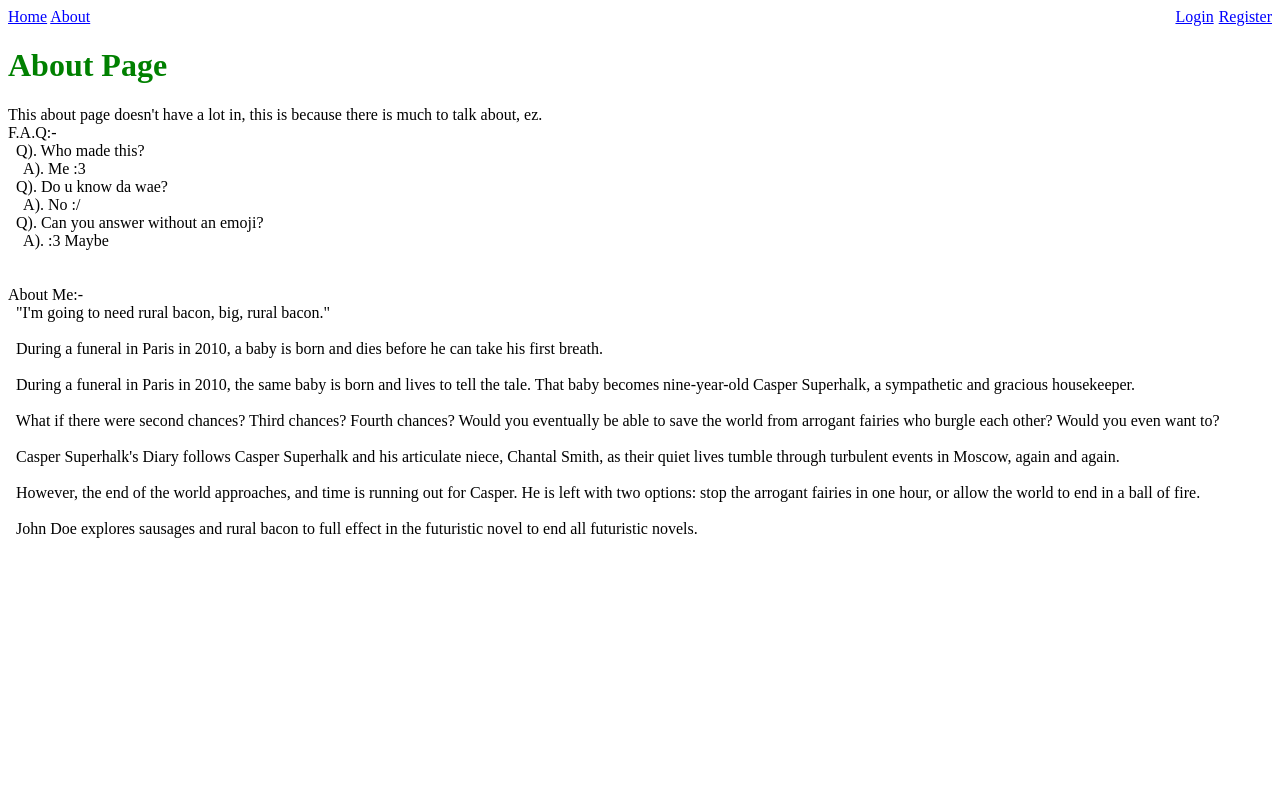
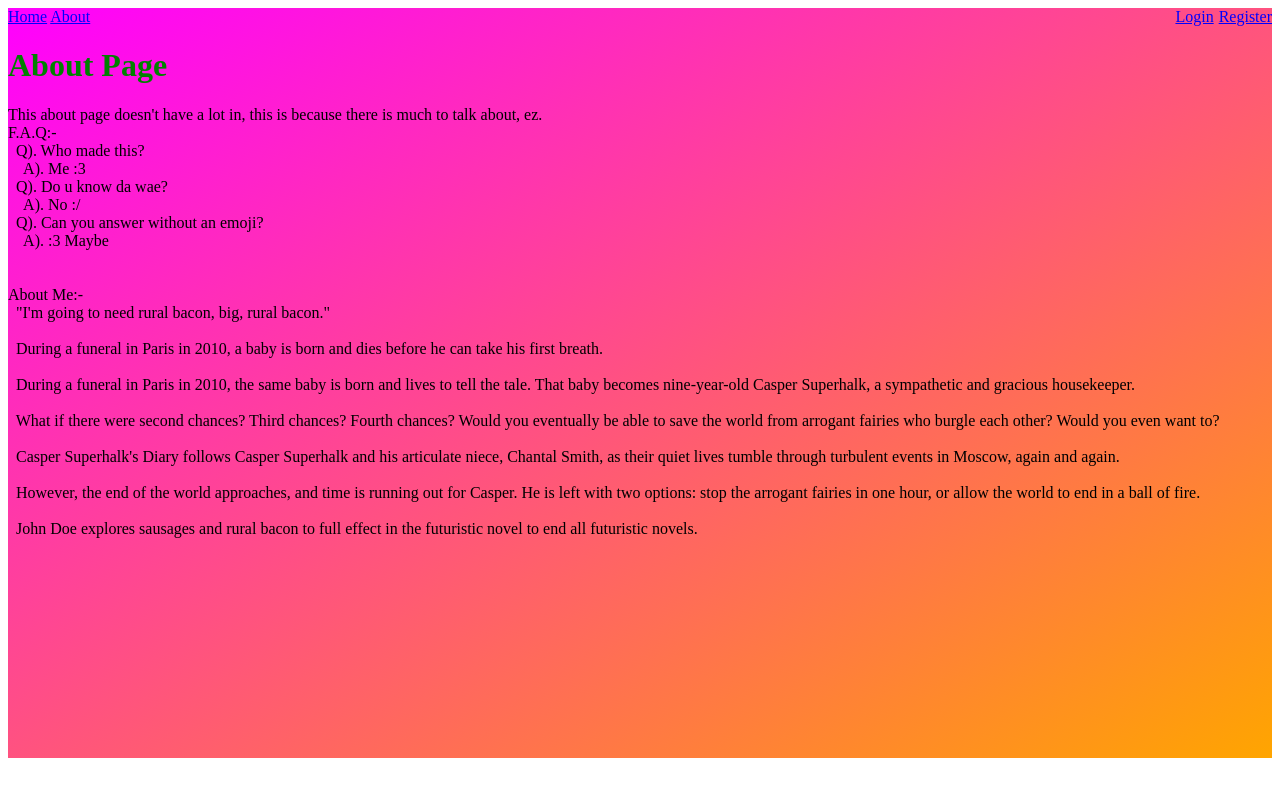
Before and after one commit to HiddenRealm/Individual_Project_James, a Flask app: page /about in a window 1280 px wide. Run offline with Flask 2, Linux system fonts and the light colour scheme.

Commit message:
Update layout.html

```diff
--- a/application/templates/layout.html
+++ b/application/templates/layout.html
@@ -25,7 +25,7 @@
 			}
 
 			.intro-header {
-				background-color: linear-gradient(to bottom right, magenta, orange);
+				background-image: linear-gradient(to bottom right, magenta, orange);
 				height: 750px;
 				background-repeat: no-repeat;
 				background-size: contain;
```
